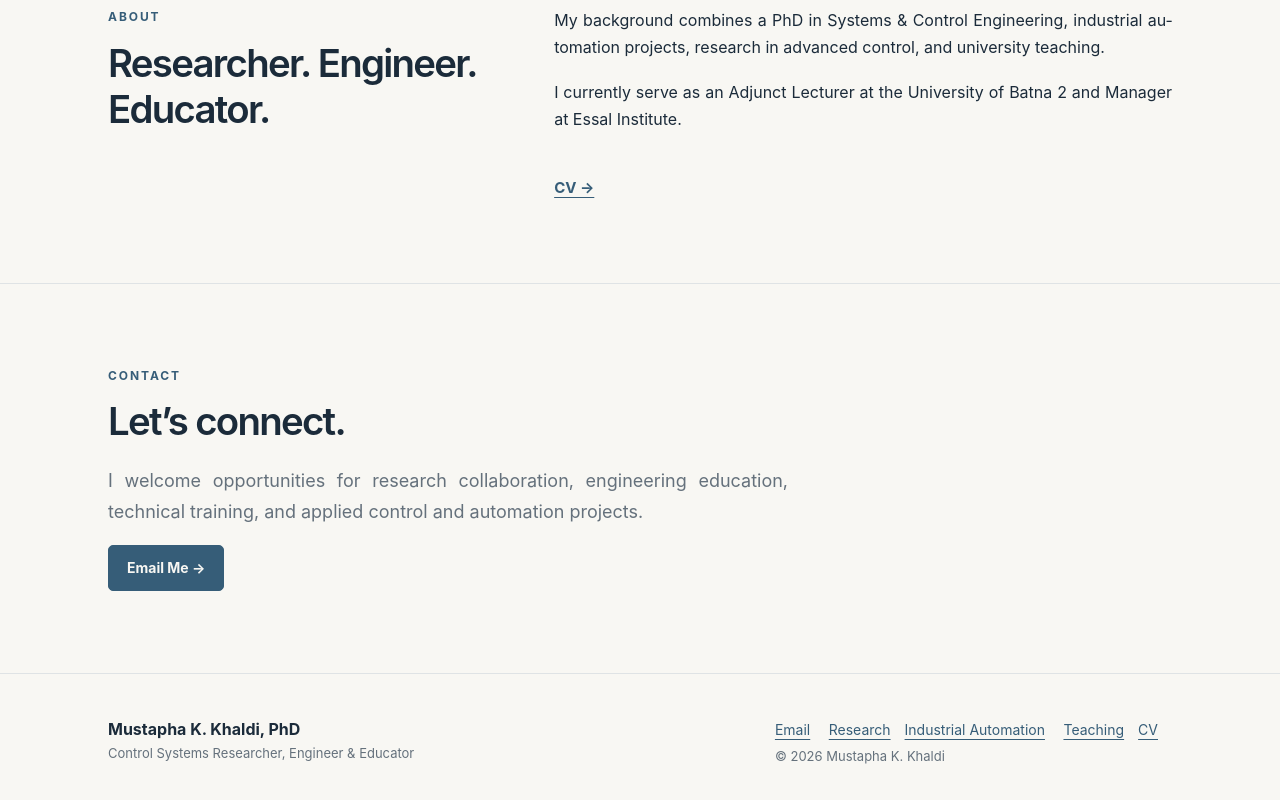
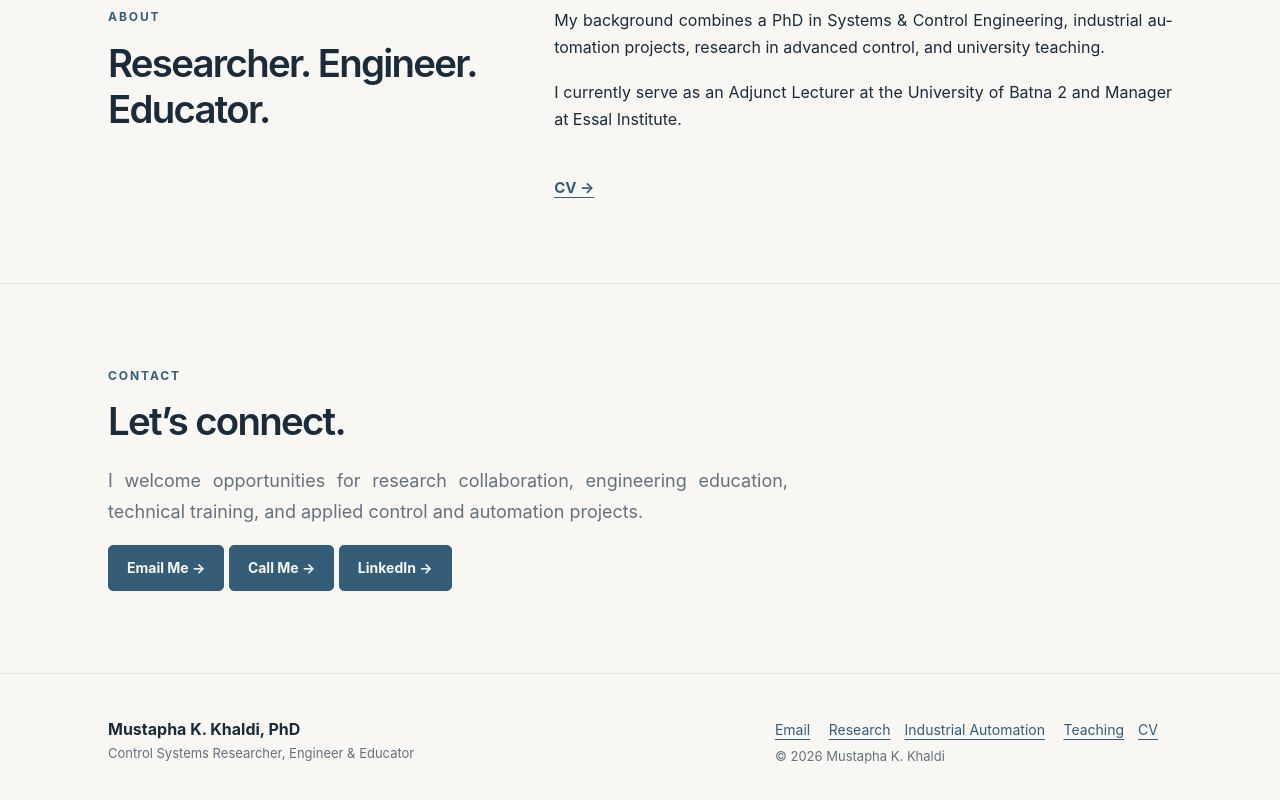
Before and after one commit to Mustaph-K-KHALDI/Mustaph-K-KHALDI.github.io, a plain HTML site: page index.html in a window 1280 px wide. Shown: the part 4512-5312 px from the top of the page. Drawn offline with Linux system fonts and the light colour scheme.

Commit message:
Add files via upload

```diff
--- a/index.html
+++ b/index.html
@@ -148,7 +148,8 @@
                         Advanced Process Control
                     </h3>
                     <p>
-                        Model Predictive Control, dual-mode Predictive Control, disturbance rejection, Constraint-handling, and nonlinear or adaptive control for industrial processes.
+                        Model Predictive Control, dual-mode Predictive Control, disturbance rejection,
+                        Constraint-handling, and nonlinear or adaptive control for industrial processes.
                     </p>
                 </div>
                 <div class="index-row">
@@ -399,7 +400,8 @@
                         Connecting theory to hands-on learning.
                     </h2>
                     <p class="lead">
-                        University teaching and technical training in control engineering, industrial automation, programming, and AI.
+                        University teaching and technical training in control engineering, industrial automation,
+                        programming, and AI.
                     </p>
                 </div>
                 <h3 class="subhead">
@@ -543,16 +545,31 @@
                 <div class="overline">
                     Contact
                 </div>
+
                 <h2>
                     Let&rsquo;s connect.
                 </h2>
+
                 <p class="lead">
-                    I welcome opportunities for research collaboration, engineering education, technical training, and
+                    I welcome opportunities for research collaboration,
+                    engineering education, technical training, and
                     applied control and automation projects.
                 </p>
-                <a class="btn" href="mailto:khaldi.mustapha.k@gmail.com">
-                    Email Me &rarr;
-                </a>
+
+                <div class="contact-buttons">
+                    <a class="btn" href="mailto:khaldi.mustapha.k@gmail.com">
+                        Email Me &rarr;
+                    </a>
+
+                    <a class="btn" href="tel:+213562989109">
+                        Call Me &rarr;
+                    </a>
+
+                    <a class="btn" href="https://www.linkedin.com/in/mustapha-k-khaldi/" target="_blank"
+                        rel="noopener noreferrer">
+                        LinkedIn &rarr;
+                    </a>
+                </div>
             </div>
         </section>
     </main>
```
